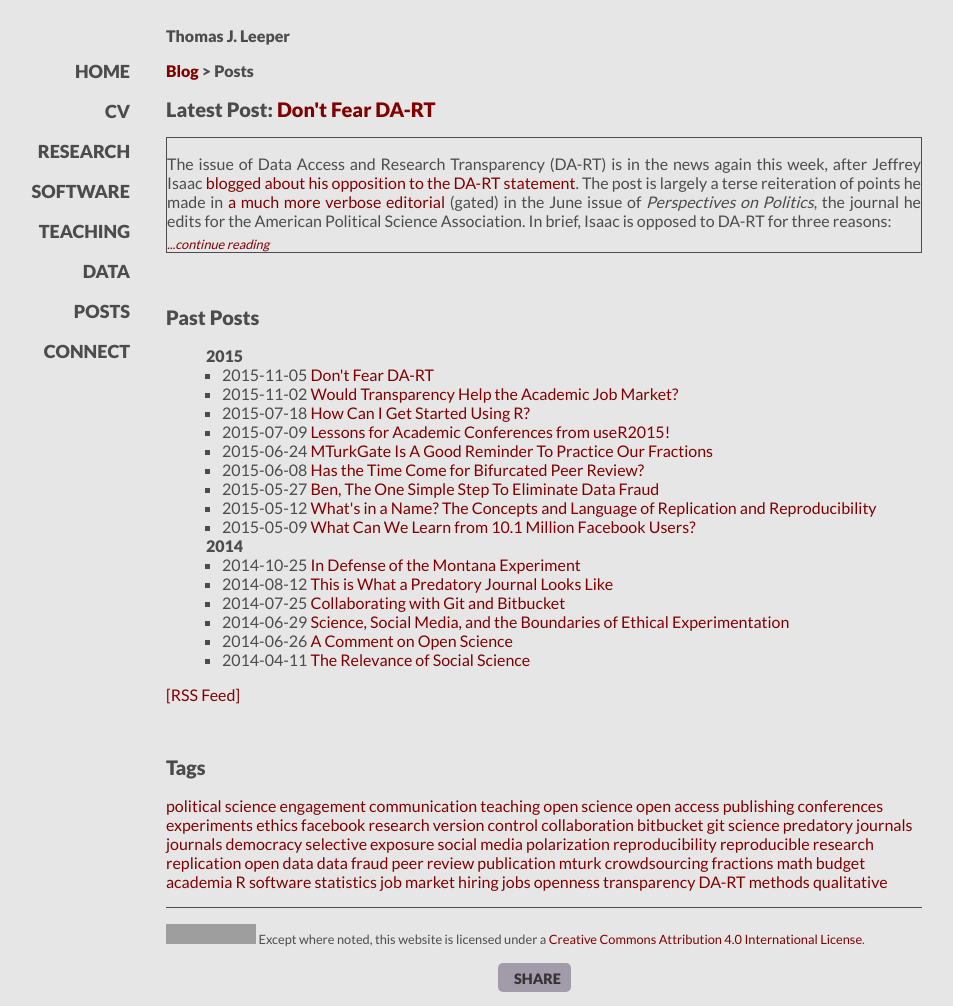
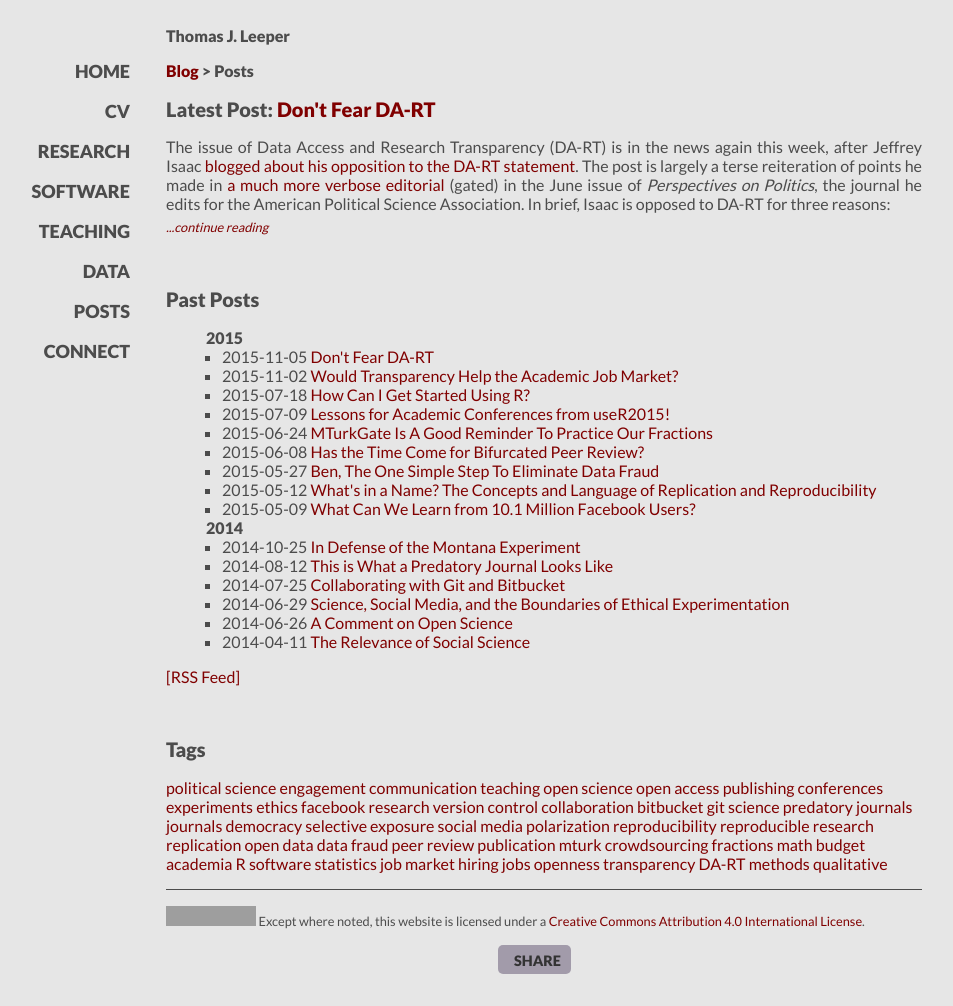
Before and after one commit to leeper/leeper.github.io, a Jekyll site: the page built from blog.md, in a window 1280 px wide. Shown: the whole page, without its empty margins (96-1049 px from the left). Built offline with Jekyll 4.4.1, drawn with Linux system fonts in a browser that asks for light colours; nearby versions of some CDN libraries; some web fonts are replaced; library files that are not in the unit come from our copies; Markdown is read by kramdown in place of the engine named in the settings; grey boxes are pictures that could not be loaded.

Commit message:
remove blog excerpt border

```diff
--- a/blog.md
+++ b/blog.md
@@ -6,7 +6,7 @@ layout: default
 <h3><a href="http://thomasleeper.com/blog.html">Blog</a> > {{ page.title}} </h3>
 
 <h2>Latest Post: <a href="{{ site.url }}{{ site.posts.first.url }}">{{ site.posts.first.title }}</a></h2>
-<div style="border:0.5px solid #4c4c4c;">
+<div>
 {{ site.posts.first.excerpt }} <a style="font-size: .8em; font-style: italic;" href="{{ site.url }}{{ site.posts.first.url }}">...continue reading</a>
 </div>
 
```
